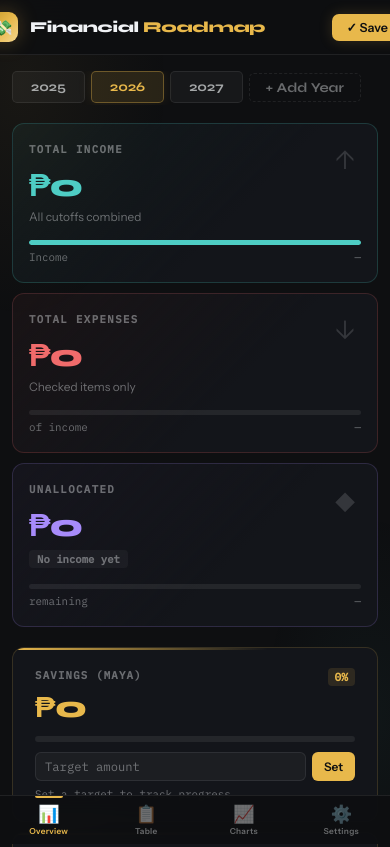
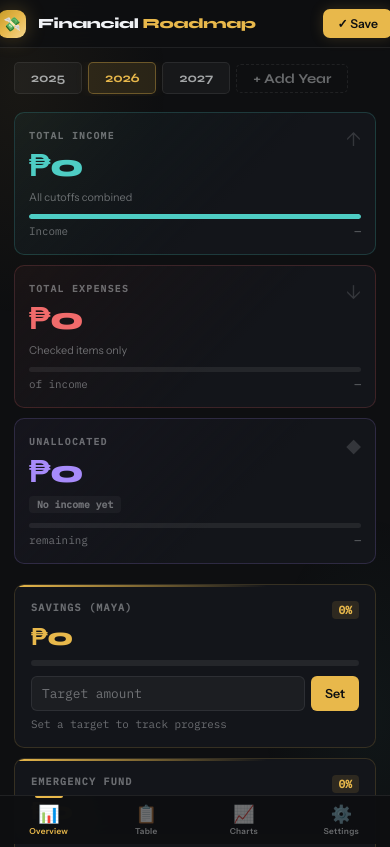
Before and after one commit to GinoongTinola/Finance-Tracker-App, a plain HTML site: page index.html in a window 390 px wide. Shown: the top 847 px of the page. Drawn offline with nearby package versions, Linux system fonts and the light colour scheme.

Commit message:
Update index.html

```diff
--- a/index.html
+++ b/index.html
@@ -68,9 +68,8 @@
             border-bottom: 1px solid var(--border);
             margin-bottom: 28px;
             position: sticky; top: 0; z-index: 100;
-            background: rgba(14,15,17,0.9);
+            background: rgba(14,15,17,0.95);
             backdrop-filter: blur(20px);
-            margin-left: -28px; margin-right: -28px;
         }
         .brand { display: flex; align-items: center; gap: 12px; }
         .brand-icon {
@@ -579,21 +578,38 @@
             .bottom-nav { display: flex !important; }
             .section-tabs { display: none; }
 
-            /* Topbar slim */
-            .topbar { padding: 12px 16px; margin-bottom: 16px; }
-            .brand-text { font-size: 0.95em; }
-            .brand-icon { width: 30px; height: 30px; font-size: 15px; }
+            /* Topbar — compact, nothing clipped */
+            .topbar { padding: 10px 14px; margin-bottom: 14px; margin-left: -14px; margin-right: -14px; gap: 8px; }
+            .brand-text { font-size: 0.88em; }
+            .brand-icon { width: 28px; height: 28px; font-size: 14px; }
             .last-saved-badge { display: none; }
-            .btn-save { padding: 6px 14px; font-size: 0.78em; }
-            .backup-nudge { font-size: 0.68em; padding: 5px 9px; }
+            .btn-save { padding: 7px 14px; font-size: 0.76em; }
+            .backup-nudge { font-size: 0.65em; padding: 5px 8px; }
 
             /* Container padding + bottom nav clearance */
-            .container { padding: 0 12px 88px; }
+            .container { padding: 0 14px 96px; }
 
             /* Year nav */
-            .year-nav { overflow-x: auto; -webkit-overflow-scrolling: touch; flex-wrap: nowrap; padding-bottom: 2px; margin-bottom: 18px; }
-            .year-btn { padding: 7px 18px; font-size: 0.82em; flex-shrink: 0; }
+            .year-nav { overflow-x: auto; -webkit-overflow-scrolling: touch; flex-wrap: nowrap; padding-bottom: 2px; margin-bottom: 16px; gap: 6px; }
+            .year-btn { padding: 7px 16px; font-size: 0.8em; flex-shrink: 0; }
             .add-year-btn { flex-shrink: 0; }
+
+            /* Overview — hero cards stack 2 col on mobile */
+            .hero-row { grid-template-columns: 1fr 1fr; gap: 10px; }
+            .hero-card { padding: 16px 14px; border-radius: 10px; }
+            .hero-value { font-size: 1.75em; letter-spacing: -0.5px; }
+            .hero-label { font-size: 0.6em; margin-bottom: 8px; }
+            .hero-sub { font-size: 0.68em; }
+            .hero-card-icon { font-size: 1.2em; top: 14px; right: 14px; }
+            .flow-bar-wrap { margin-top: 10px; }
+
+            /* Goals cards — stack vertically */
+            .goals-row { grid-template-columns: 1fr; gap: 10px; }
+            .goal-card { padding: 16px 16px; border-radius: 10px; }
+            .goal-card-value { font-size: 1.55em; margin-bottom: 10px; }
+            .goal-card-label { font-size: 0.63em; }
+            .goal-input-row input { padding: 8px 10px; font-size: 0.8em; }
+            .goal-input-row button { padding: 8px 14px; font-size: 0.78em; }
 
             /* Table */
             .table-wrapper { padding: 14px 10px; border-radius: 8px; }
@@ -605,14 +621,9 @@
             .net-cell { font-size: 0.7em; min-width: 60px; padding: 0 4px; }
             thead th { font-size: 0.56em; padding: 7px 4px 9px; letter-spacing: 0; }
 
-            /* Overview */
-            .hero-row { grid-template-columns: 1fr 1fr; gap: 10px; }
-            .hero-value { font-size: 1.8em; }
-            .hero-card { padding: 18px 16px; }
-            .goals-row { grid-template-columns: 1fr; gap: 10px; }
-
             /* Charts */
             .charts-grid { grid-template-columns: 1fr; gap: 10px; }
+            .chart-card { padding: 16px 14px; }
 
             /* Projection */
             .proj-summary-row { grid-template-columns: 1fr; }
@@ -621,21 +632,21 @@
             .deposit-log-wrap { grid-template-columns: 1fr; }
             .deposit-log-section-top { flex-direction: column; align-items: flex-start; gap: 8px; }
 
-            /* Settings — card-style for mobile */
+            /* Settings */
             .settings-section { border-radius: 12px; padding: 18px 16px; }
             .settings-section-title { font-size: 1em; }
-            .settings-actions { flex-direction: column; }
-            .settings-btn { width: 100%; text-align: center; padding: 12px 18px; font-size: 0.88em; border-radius: 10px; }
-            .cat-add-row { flex-direction: column; }
-            .cat-add-row input { width: 100%; }
+            .settings-actions { flex-direction: column; gap: 8px; }
+            .settings-btn { width: 100%; text-align: center; padding: 13px 18px; font-size: 0.9em; border-radius: 10px; }
+            .cat-add-row { flex-direction: column; gap: 8px; }
+            .cat-add-row input { width: 100%; padding: 10px 12px; }
             .category-tags { gap: 7px; }
-            .cat-tag { padding: 6px 12px; font-size: 0.8em; }
+            .cat-tag { padding: 7px 12px; font-size: 0.8em; }
         }
         @media (max-width: 480px) {
             .cell-inner input[type="number"] { width: 46px; font-size: 0.66em; }
             .hero-row { grid-template-columns: 1fr; }
             .hero-value { font-size: 2em; }
-            .bk-row { grid-template-columns: 90px 1fr 56px; }
+            .topbar { padding: 9px 12px; }
         }
 </style>
 </head>
```
